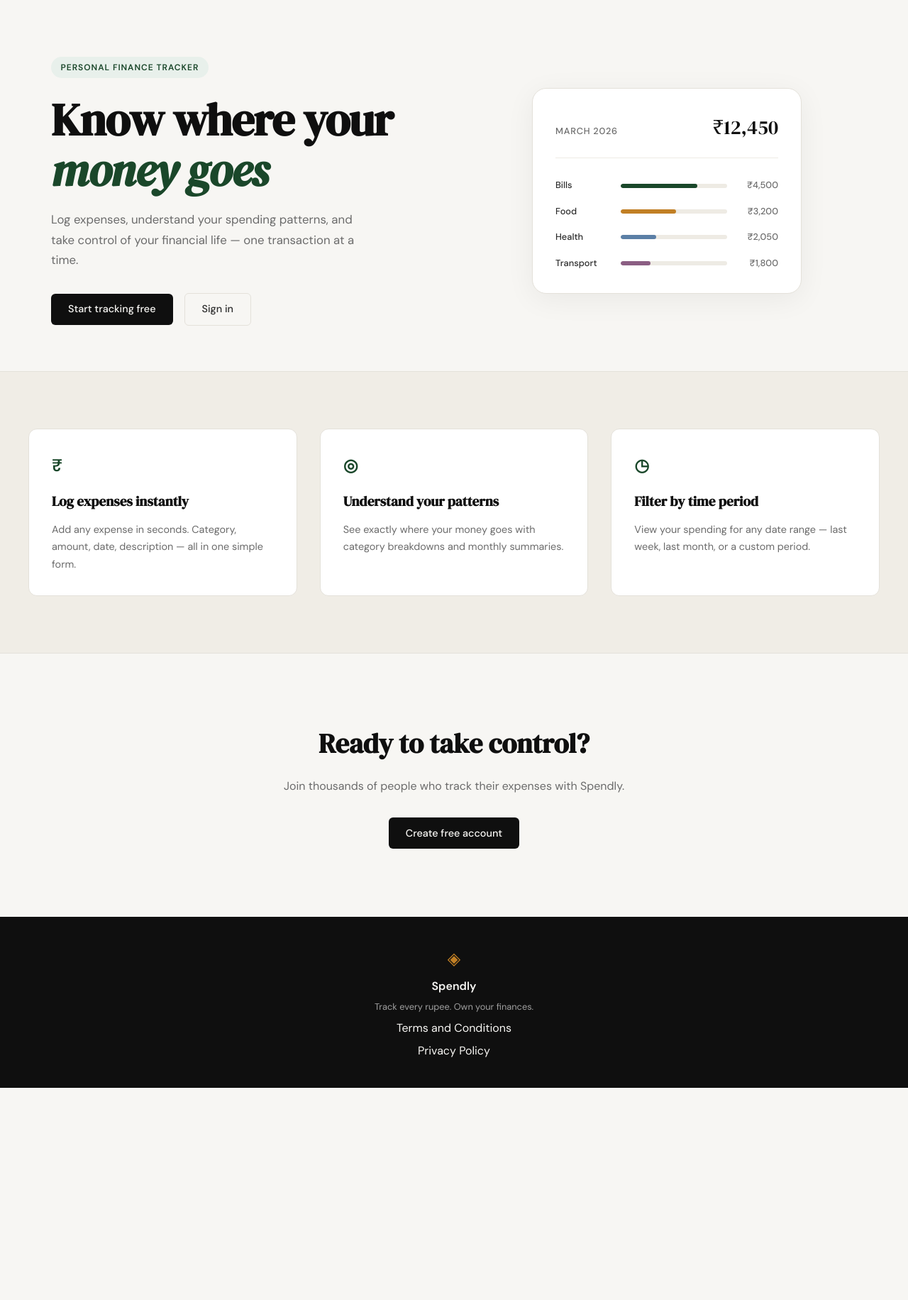
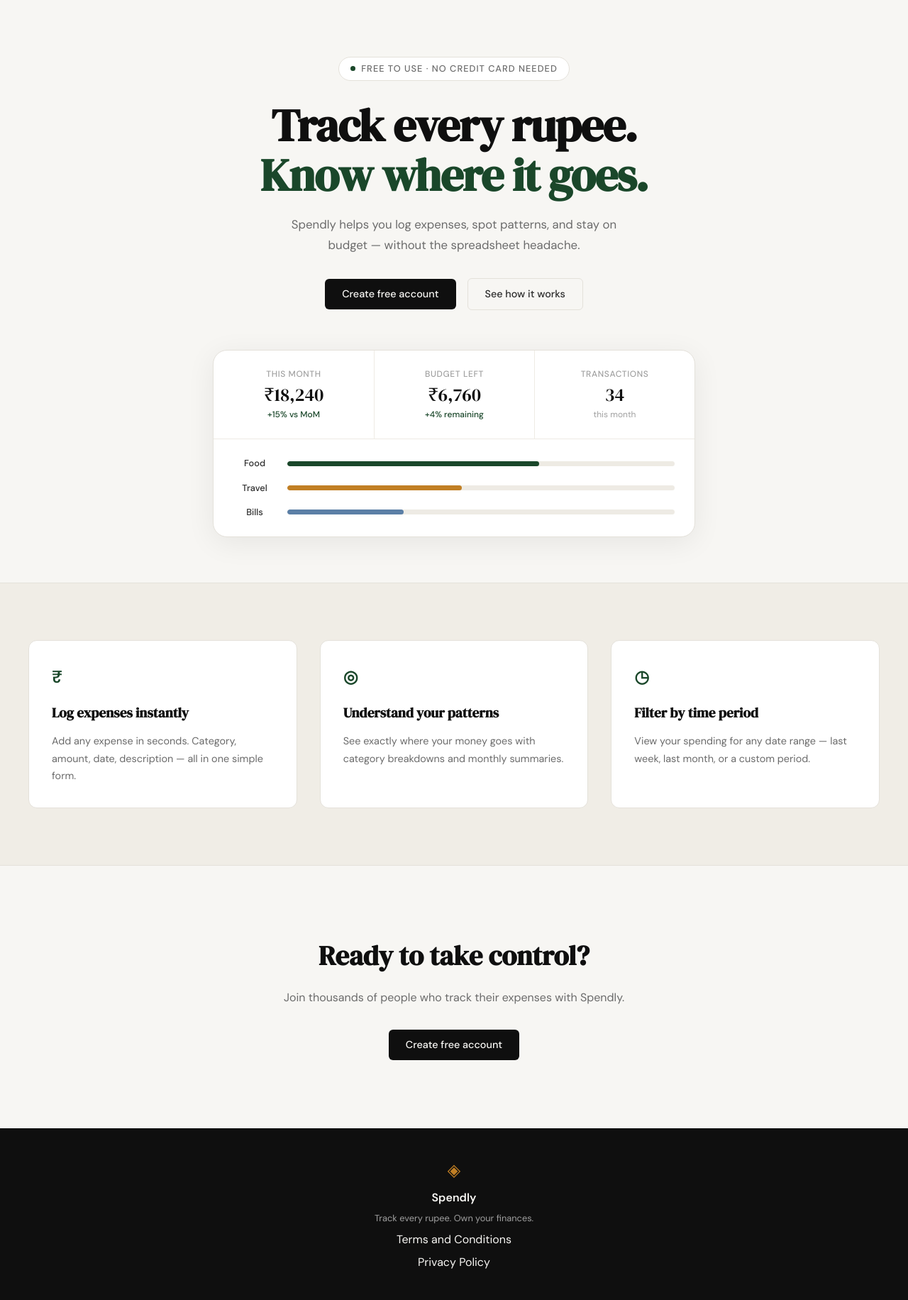
Before and after one commit to Deven352515/ExpenX, a Flask app: page / in a window 1280 px wide. Shown: the part 61-1893 px from the top of the page at 71% size. Before the commit the page ends 1594 px from the top, so only its background shows below. Run offline with Flask 3, Linux system fonts and the light colour scheme.

Commit message:
landing: redesign hero section to match mockup

```diff
--- /dev/null
+++ b/static/css/landing.css
@@ -0,0 +1,185 @@
+/* ------------------------------------------------------------------ */
+/* Hero — centered layout override                                     */
+/* ------------------------------------------------------------------ */
+
+.hero--centered {
+    display: flex;
+    flex-direction: column;
+    align-items: center;
+    text-align: center;
+    padding: 5rem 2rem 4rem;
+    max-width: var(--max-width);
+    margin: 0 auto;
+    gap: 3.5rem;
+}
+
+.hero-inner--centered {
+    display: flex;
+    flex-direction: column;
+    align-items: center;
+}
+
+/* ------------------------------------------------------------------ */
+/* Badge                                                               */
+/* ------------------------------------------------------------------ */
+
+.hero-badge--pill {
+    display: inline-flex;
+    align-items: center;
+    gap: 0.5rem;
+    background: var(--paper-card);
+    border: 1px solid var(--border);
+    color: var(--ink-muted);
+    font-size: 0.8rem;
+    font-weight: 500;
+    padding: 0.35rem 1rem;
+    border-radius: 999px;
+    margin-bottom: 1.75rem;
+}
+
+.badge-dot {
+    width: 7px;
+    height: 7px;
+    border-radius: 50%;
+    background: var(--accent);
+    flex-shrink: 0;
+}
+
+/* ------------------------------------------------------------------ */
+/* Title                                                               */
+/* ------------------------------------------------------------------ */
+
+.hero-title--centered {
+    text-align: center;
+    margin-bottom: 1.25rem;
+}
+
+.hero-title-accent {
+    color: var(--accent);
+    font-style: normal;
+}
+
+/* ------------------------------------------------------------------ */
+/* Subtitle & actions                                                  */
+/* ------------------------------------------------------------------ */
+
+.hero-subtitle--centered {
+    text-align: center;
+    max-width: 480px;
+}
+
+.hero-actions--centered {
+    justify-content: center;
+}
+
+/* ------------------------------------------------------------------ */
+/* Mock dashboard                                                      */
+/* ------------------------------------------------------------------ */
+
+.mock-dashboard {
+    width: 100%;
+    max-width: 680px;
+    background: var(--paper-card);
+    border: 1px solid var(--border);
+    border-radius: var(--radius-lg);
+    box-shadow: 0 8px 40px rgba(0, 0, 0, 0.07);
+    overflow: hidden;
+}
+
+/* Stat row */
+
+.mock-stats {
+    display: grid;
+    grid-template-columns: repeat(3, 1fr);
+    border-bottom: 1px solid var(--border-soft);
+}
+
+.mock-stat {
+    display: flex;
+    flex-direction: column;
+    gap: 0.3rem;
+    padding: 1.5rem 1.75rem;
+}
+
+.mock-stat + .mock-stat {
+    border-left: 1px solid var(--border-soft);
+}
+
+.mock-stat-label {
+    font-size: 0.75rem;
+    font-weight: 500;
+    color: var(--ink-faint);
+    text-transform: uppercase;
+    letter-spacing: 0.05em;
+}
+
+.mock-stat-value {
+    font-family: var(--font-display);
+    font-size: 1.6rem;
+    color: var(--ink);
+    line-height: 1.1;
+}
+
+.mock-stat-change {
+    font-size: 0.75rem;
+    font-weight: 500;
+    color: var(--accent);
+}
+
+.mock-stat-note {
+    font-size: 0.75rem;
+    color: var(--ink-faint);
+}
+
+/* Bar rows */
+
+.mock-dashboard .mock-bars {
+    display: flex;
+    flex-direction: column;
+    gap: 0.85rem;
+    padding: 1.5rem 1.75rem;
+}
+
+.mock-dashboard .mock-bar-row {
+    display: grid;
+    grid-template-columns: 60px 1fr;
+    align-items: center;
+    gap: 1rem;
+}
+
+.mock-dashboard .mock-cat {
+    font-size: 0.8rem;
+    font-weight: 500;
+    color: var(--ink-soft);
+}
+
+.mock-dashboard .mock-bar-track {
+    height: 7px;
+    background: var(--border-soft);
+    border-radius: 999px;
+    overflow: hidden;
+}
+
+.mock-dashboard .mock-bar {
+    height: 100%;
+    border-radius: 999px;
+    background: var(--accent);
+}
+
+.mock-dashboard .mock-bar-2 { background: var(--accent-2); }
+.mock-dashboard .mock-bar-3 { background: #5b7fa6; }
+
+/* ------------------------------------------------------------------ */
+/* Responsive                                                          */
+/* ------------------------------------------------------------------ */
+
+@media (max-width: 600px) {
+    .mock-stats {
+        grid-template-columns: 1fr;
+    }
+
+    .mock-stat + .mock-stat {
+        border-left: none;
+        border-top: 1px solid var(--border-soft);
+    }
+}
--- a/templates/landing.html
+++ b/templates/landing.html
@@ -2,59 +2,67 @@
 
 {% block title %}Spendly — Track Every Rupee{% endblock %}
 
+{% block head %}
+<link rel="stylesheet" href="{{ url_for('static', filename='css/landing.css') }}">
+{% endblock %}
+
 {% block content %}
 
-<section class="hero">
-    <div class="hero-inner">
-        <div class="hero-badge">Personal Finance Tracker</div>
-        <h1 class="hero-title">
-            Know where your<br>
-            <em>money goes</em>
+<section class="hero hero--centered">
+    <div class="hero-inner hero-inner--centered">
+        <div class="hero-badge hero-badge--pill">
+            <span class="badge-dot"></span>
+            Free to use · No credit card needed
+        </div>
+        <h1 class="hero-title hero-title--centered">
+            Track every rupee.<br>
+            <span class="hero-title-accent">Know where it goes.</span>
         </h1>
-        <p class="hero-subtitle">
-            Log expenses, understand your spending patterns,
-            and take control of your financial life —
-            one transaction at a time.
+        <p class="hero-subtitle hero-subtitle--centered">
+            Spendly helps you log expenses, spot patterns, and stay
+            on budget — without the spreadsheet headache.
         </p>
-        <div class="hero-actions">
-            <a href="{{ url_for('register') }}" class="btn-primary">Start tracking free</a>
-            <a href="{{ url_for('login') }}" class="btn-ghost">Sign in</a>
+        <div class="hero-actions hero-actions--centered">
+            <a href="{{ url_for('register') }}" class="btn-primary">Create free account</a>
+            <a href="{{ url_for('login') }}" class="btn-ghost">See how it works</a>
         </div>
     </div>
-    <div class="hero-visual">
-        <div class="mock-card">
-            <div class="mock-card-header">
-                <span class="mock-label">March 2026</span>
-                <span class="mock-total">₹12,450</span>
+
+    <div class="mock-dashboard">
+        <div class="mock-stats">
+            <div class="mock-stat">
+                <span class="mock-stat-label">This month</span>
+                <span class="mock-stat-value">₹18,240</span>
+                <span class="mock-stat-change">+15% vs MoM</span>
             </div>
-            <div class="mock-bars">
-                <div class="mock-bar-row">
-                    <span class="mock-cat">Bills</span>
-                    <div class="mock-bar-track">
-                        <div class="mock-bar" style="width: 72%"></div>
-                    </div>
-                    <span class="mock-amt">₹4,500</span>
+            <div class="mock-stat">
+                <span class="mock-stat-label">Budget left</span>
+                <span class="mock-stat-value">₹6,760</span>
+                <span class="mock-stat-change">+4% remaining</span>
+            </div>
+            <div class="mock-stat">
+                <span class="mock-stat-label">Transactions</span>
+                <span class="mock-stat-value">34</span>
+                <span class="mock-stat-note">this month</span>
+            </div>
+        </div>
+        <div class="mock-bars">
+            <div class="mock-bar-row">
+                <span class="mock-cat">Food</span>
+                <div class="mock-bar-track">
+                    <div class="mock-bar" style="width: 65%"></div>
                 </div>
-                <div class="mock-bar-row">
-                    <span class="mock-cat">Food</span>
-                    <div class="mock-bar-track">
-                        <div class="mock-bar mock-bar-2" style="width: 52%"></div>
-                    </div>
-                    <span class="mock-amt">₹3,200</span>
+            </div>
+            <div class="mock-bar-row">
+                <span class="mock-cat">Travel</span>
+                <div class="mock-bar-track">
+                    <div class="mock-bar mock-bar-2" style="width: 45%"></div>
                 </div>
-                <div class="mock-bar-row">
-                    <span class="mock-cat">Health</span>
-                    <div class="mock-bar-track">
-                        <div class="mock-bar mock-bar-3" style="width: 33%"></div>
-                    </div>
-                    <span class="mock-amt">₹2,050</span>
-                </div>
-                <div class="mock-bar-row">
-                    <span class="mock-cat">Transport</span>
-                    <div class="mock-bar-track">
-                        <div class="mock-bar mock-bar-4" style="width: 28%"></div>
-                    </div>
-                    <span class="mock-amt">₹1,800</span>
+            </div>
+            <div class="mock-bar-row">
+                <span class="mock-cat">Bills</span>
+                <div class="mock-bar-track">
+                    <div class="mock-bar mock-bar-3" style="width: 30%"></div>
                 </div>
             </div>
         </div>
```
Also changed, not shown: New Template.png (added).
